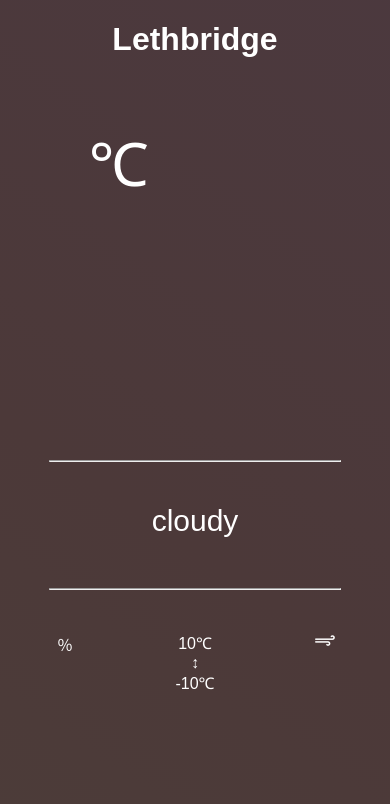
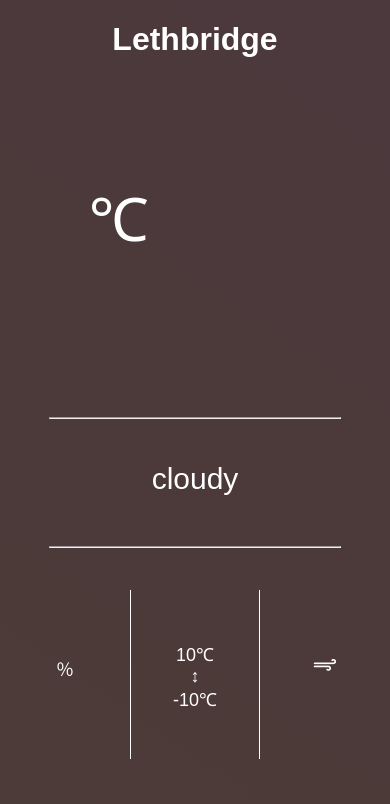
Before and after one commit to evanj-clark/3850-Exercise2, a website: page htmlreview/www/index.html in a window 390 px wide. Drawn offline with Linux system fonts and the light colour scheme; some packages are replaced by stand-ins of ours; no server answers.

Commit message:
Finished details

```diff
--- a/htmlreview/www/css/index.css
+++ b/htmlreview/www/css/index.css
@@ -45,8 +45,9 @@ hr{
 .block1{
     display: grid;
     grid-template-columns: 1fr 1fr;
-    min-height: 45vh;
+    min-height: 40vh;
     padding: 5vh;
+    padding-top: 25%;
     font-size: 60px;
 }
 
@@ -60,4 +61,22 @@ hr{
     grid-template-columns: 1fr 1fr 1fr;
     height: 30vh;
     padding: 5vh 0;
+    font-size: 18px;
 }
+
+.minmax{
+    padding-top: 40%;
+    border-style: solid;
+    border-width: 1px;
+    border-bottom-style: none;
+    border-top-style: none;
+    border-color: white;
+}
+
+.humidity{
+    padding-top: 50%;
+}
+
+.wind{
+    padding-top: 50%;
+}
--- a/htmlreview/www/index.html
+++ b/htmlreview/www/index.html
@@ -26,7 +26,7 @@
                     </span>&#8451;
                 </span>
                 <span>
-                <img id="icon" src="">
+                <img id="icon">
                 </span>
             </div>
             <hr>
--- a/htmlreview/www/js/weatherapp.js
+++ b/htmlreview/www/js/weatherapp.js
@@ -30,7 +30,7 @@ function getWeather() { // when readystate changes
             document.getElementById("maxtemp").innerHTML = Max;
             document.getElementById("wind").innerHTML = Wind;
             document.getElementById("humidity").innerHTML = Humid;
-            if(showIcon){document.getElementById("icon").src = "http://openweathermap.org/img/wn/" + Icon + "@2x.pngIcon";}
+            if(showIcon){document.getElementById("icon").src = "http://openweathermap.org/img/wn/";}
         }
 
         var current = new Forcast(json.main.temp, json.weather[0].description, json.weather[0].icon, json.wind.speed, json.main.temp_max, json.main.temp_min, json.main.humidity );
```
